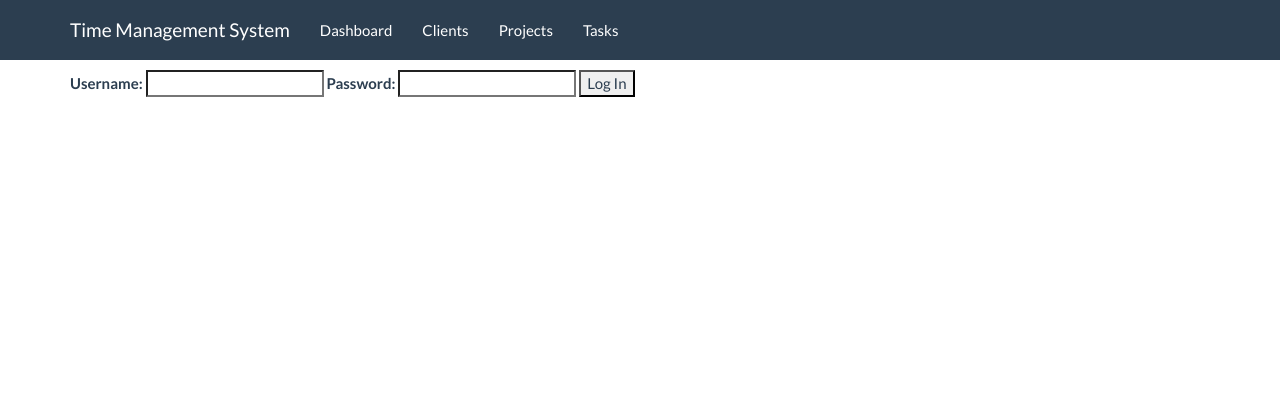
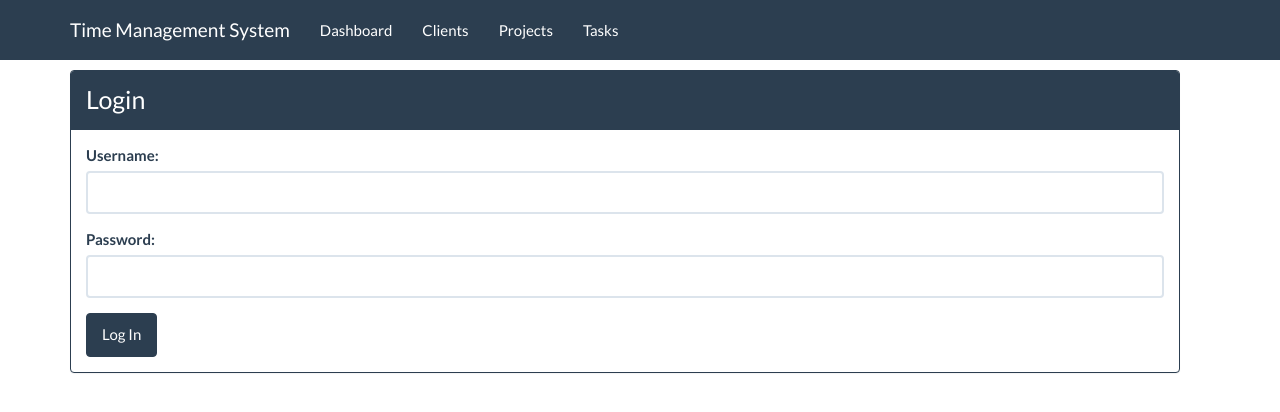
Before and after one commit to smadacm/TimeManagement, a Django app: template Overhead/templates/login.html in a window 1280 px wide. Shown: the top 412 px of the page. Run offline with Django 3.2, Linux system fonts and the light colour scheme; the template is opened without the code that fills it, so the values that code supplies are empty; some libraries are stand-ins or nearby versions.

Commit message:
pretty up the login page

```diff
--- a/Overhead/templates/login.html
+++ b/Overhead/templates/login.html
@@ -1,6 +1,12 @@
 {% extends "layouts/content.html" %}
 
+{% block title %}Login{% endblock %}
+
 {% block content %}
+    <div class="row col-sm-12">
+        <div class="panel panel-primary">
+            <div class="panel-heading"><h1 style="margin:5px 0; font-size:25px;">Login</h1></div>
+            <div class="panel-body">
                 {% if info %}
                     <fieldset class="info">
                         <legend>Message</legend>
@@ -18,10 +24,17 @@
                     {% if redirect %}
                         <input type="hidden" name="redirect" value="{{ redirect }}" />
                     {% endif %}
+                    <div class="form-group">
                         <label for="username">Username:</label>
-        <input type="text" name="username" id="username" />
+                        <input type="text" name="username" id="username" class="form-control" />
+                    </div>
+                    <div class="form-group">
                         <label for="password">Password:</label>
-        <input type="password" name="password" id="password" />
-        <input type="submit" value="Log In" />
+                        <input type="password" name="password" id="password" class="form-control" />
+                    </div>
+                    <input type="submit" value="Log In" class="btn btn-primary" />
                 </form>
+            </div>
+        </div>
+    </div>
 {% endblock %}
```
Lines whose indentation alone changed are shown as unchanged.
